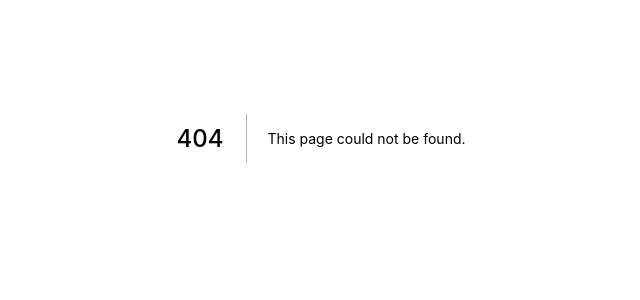
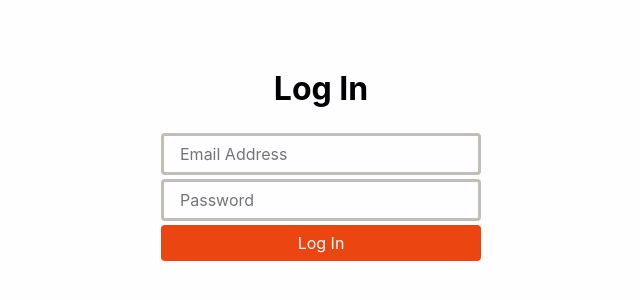
Before and after one commit to HarshRangwala/TalkToMed, a Next.js app in the folder talktomed-next/: page /login in a window 1280 px wide. Before the commit this address had no page. Shown: the part 262-562 px from the top of the page, without its empty margins (319-959 px from the left). Built offline with nearby package versions, Linux system fonts and the light colour scheme.

Commit message:
initialize firebase

```diff
--- a/talktomed-next/components/Button.tsx
+++ b/talktomed-next/components/Button.tsx
@@ -1,4 +1,4 @@
-import { FC, ReactNode } from "react";
+import { Component, FC, ReactNode } from "react";
 import { colors, rounded } from "./styles";
 
 export type ButtonProps = {
@@ -7,7 +7,7 @@ export type ButtonProps = {
 }
 
 const Button: FC<ButtonProps> = props => {
-    const {children, fullWidth} = props;
+    let {children, fullWidth, ...rest} = props;
     return (
         <button css={[{
             alignSelf: fullWidth ? 'stretch' : undefined,
@@ -19,7 +19,7 @@ const Button: FC<ButtonProps> = props => {
             border: 'none',
             fontSize: '1em',
             padding: '0.5rem 1rem'
-        }, rounded]} {...props}>
+        }, rounded]} {...rest}>
             {children}
         </button>
     )
--- /dev/null
+++ b/talktomed-next/components/TextField.tsx
@@ -0,0 +1,37 @@
+import { css } from "@emotion/react";
+import { FC, HTMLInputTypeAttribute, ReactNode } from "react";
+import { colors, rounded } from "./styles";
+
+const globalStyles = css({
+  '*': {
+    fontFamily: `-apple-system, BlinkMacSystemFont, Segoe UI, Roboto, Oxygen,
+Ubuntu, Cantarell, Fira Sans, Droid Sans, Helvetica Neue, sans-serif`
+  },
+  "body": {
+    margin: 0,
+    padding: 0
+  }
+});
+
+export type TextFieldProps = {
+    fullWidth?: boolean,
+    placeholder?: string,
+    type?: HTMLInputTypeAttribute
+}
+
+const TextField: FC<TextFieldProps> = props => {
+    const {fullWidth, placeholder, type} = props;
+    return (
+        <input type={type} css={[{
+            alignSelf: fullWidth ? 'stretch' : undefined,
+            border: `3px solid ${colors.background_dark}`,
+            backgroundColor: colors.background,
+            fontSize: '1em',
+            padding: '0.5rem 1rem',
+        }, rounded]}
+        placeholder={placeholder}
+         {...props} />
+    )
+}
+
+export default TextField
--- a/talktomed-next/components/styles.ts
+++ b/talktomed-next/components/styles.ts
@@ -15,6 +15,11 @@ export const center = css({
     alignItems: 'center'
 });
 
+export const centeredPage = css([center, {
+    paddingTop: '2rem',
+    width: 'min(20rem, 80vh)'
+}]);
+
 export const main = css({
     minHeight: '100vh',
     flex: 1,
--- /dev/null
+++ b/talktomed-next/firestore.indexes.json
@@ -0,0 +1,4 @@
+{
+  "indexes": [],
+  "fieldOverrides": []
+}
--- /dev/null
+++ b/talktomed-next/pages/_app.tsx
@@ -0,0 +1,27 @@
+import { Global } from "@emotion/react";
+import { NextPage } from "next";
+import { AppProps } from "next/app";
+import css from "styled-jsx/css";
+import { main } from "../components/styles";
+
+const globalStyles = ({
+  '*': {
+    fontFamily: `-apple-system, BlinkMacSystemFont, Segoe UI, Roboto, Oxygen,
+Ubuntu, Cantarell, Fira Sans, Droid Sans, Helvetica Neue, sans-serif`
+  },
+  "body": {
+    margin: 0,
+    padding: 0
+  }
+});
+
+const App: NextPage<AppProps> = ({ Component,  pageProps }) => {
+    return (
+        <div css={main}>
+            <Global styles={globalStyles} />
+            <Component {...pageProps} />
+        </div>
+    )
+}
+
+export default App
--- /dev/null
+++ b/talktomed-next/pages/login.tsx
@@ -0,0 +1,20 @@
+import type { NextPage } from 'next'
+import Button from '../components/Button'
+import Header from '../components/Header'
+import { centeredPage } from '../components/styles'
+import TextField from '../components/TextField'
+
+const Home: NextPage = () => {
+  return (
+    <main css={[centeredPage, {
+      gap: '0.25rem'
+    }]}>
+      <Header>Log In</Header>
+      <TextField fullWidth type='email' placeholder='Email Address' />
+      <TextField fullWidth type='password' placeholder='Password' />
+      <Button fullWidth>Log In</Button>
+    </main>
+  )
+}
+
+export default Home
```
Also changed, not shown: talktomed-next/pages/index.tsx (+11 -22 lines), talktomed-next/firebase.json (added), 2 other files (tests, documents, lock files or other folders).
